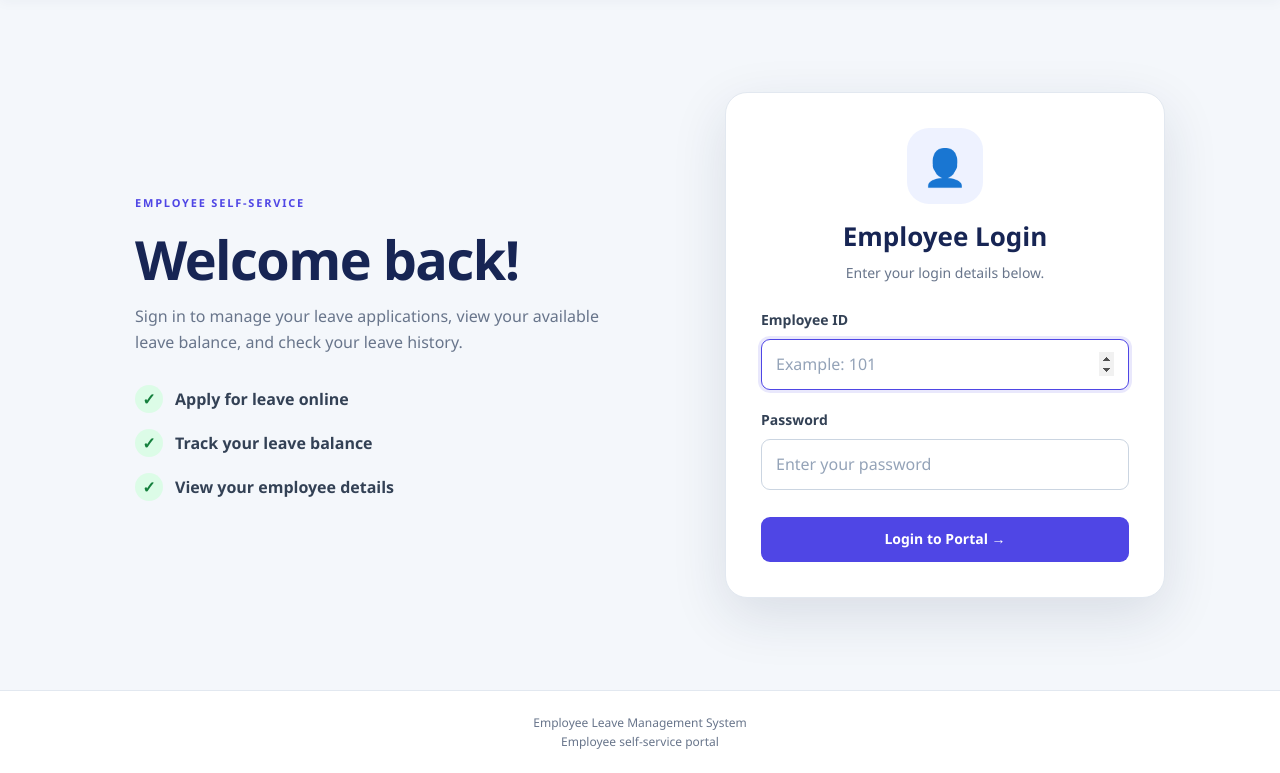
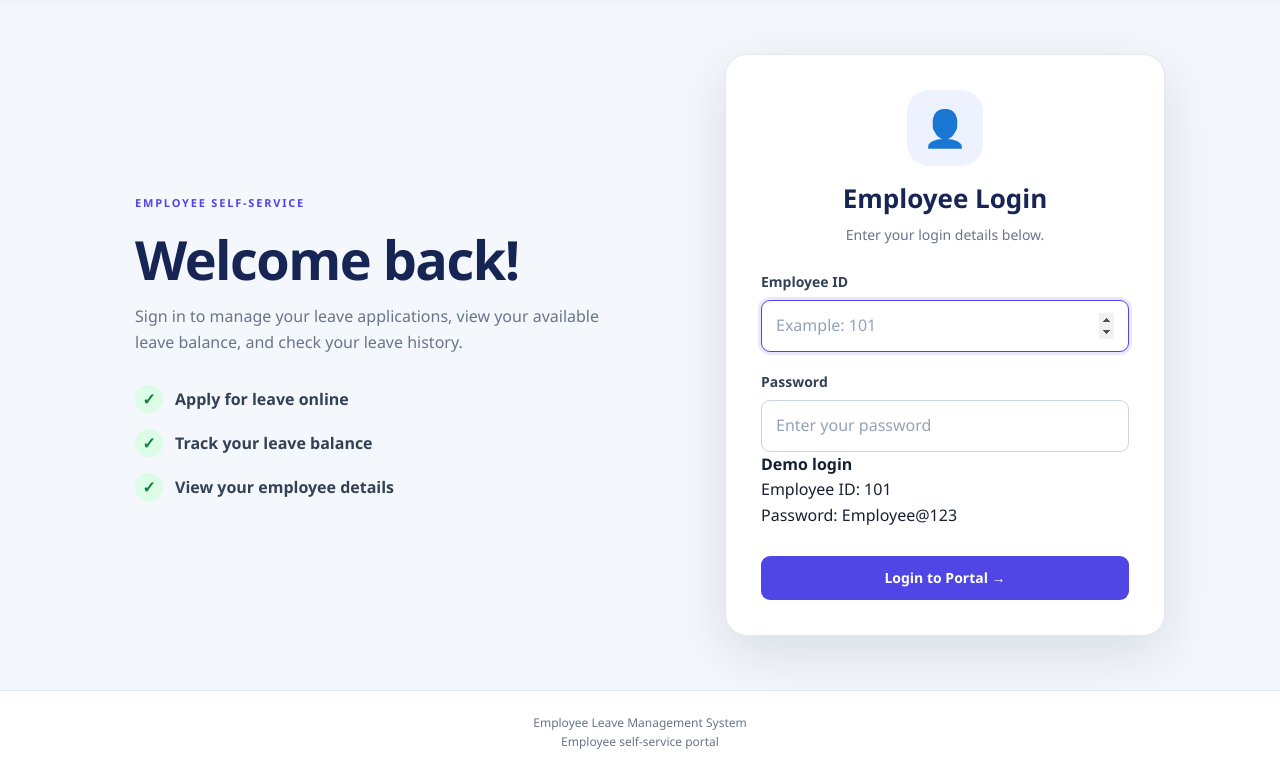
Before and after one commit to trishankreddy07/Leave-Management-System, a Flask app: page /login in a window 1280 px wide. Shown: the part 85-858 px from the top of the page. Run offline with Flask 3, Linux system fonts and the light colour scheme.

Commit message:
Add demo login information to index.html

```diff
--- a/templates/index.html
+++ b/templates/index.html
@@ -89,6 +89,9 @@
                     <div class="form-group">
                         <label for="password">Password</label>
                         <input type="password" id="password" name="password" placeholder="Enter your password" required>
+                         <strong>Demo login</strong>
+                         <p>Employee ID: 101</p>
+                         <p>Password: Employee@123</p>
                     </div>
 
                     <button type="submit" class="btn btn-primary btn-full">
```
